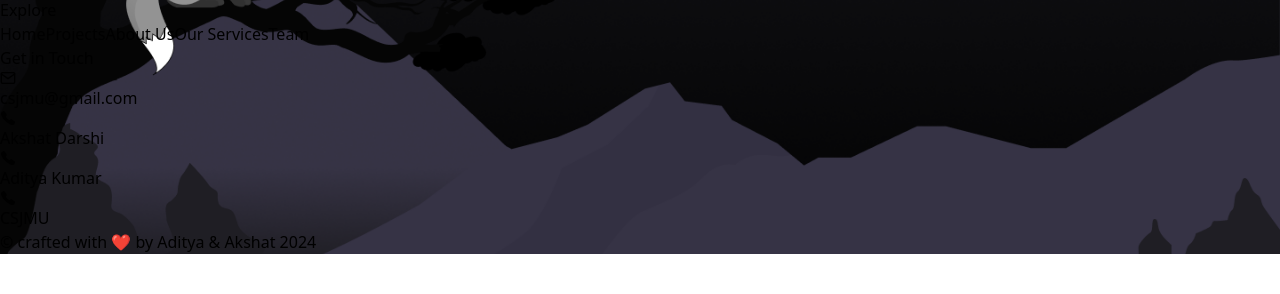
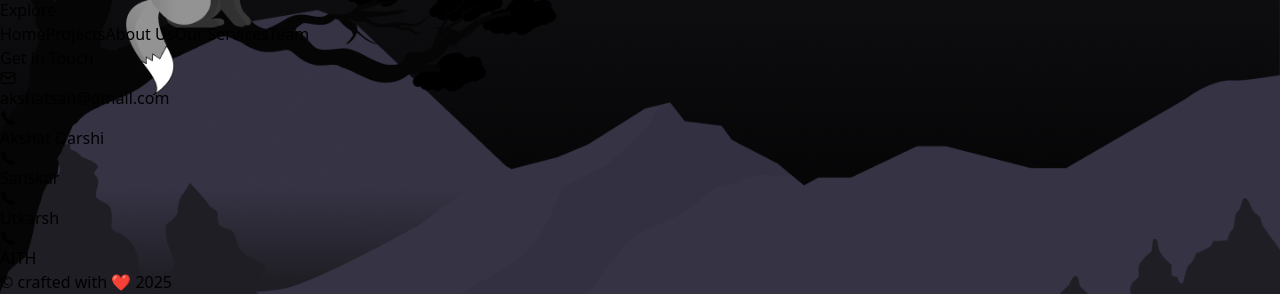
Before and after one commit to milliondreamsblog/UIETZILLA, a React (Vite) app: page / in a window 1280 px wide. Shown: the part 7899-8193 px from the top of the page. Before the commit the page ends 8153 px from the top, so only its background shows below. Built offline with nearby package versions, Linux system fonts and the light colour scheme.

Commit message:
Footer page changed

```diff
--- a/src/components/Footer.jsx
+++ b/src/components/Footer.jsx
@@ -42,7 +42,7 @@ function Footer() {
                                         <path d="M4 4h16c1.1 0 2 .9 2 2v12c0 1.1-.9 2-2 2H4c-1.1 0-2-.9-2-2V6c0-1.1.9-2 2-2z"></path>
                                         <polyline points="22,6 12,13 2,6"></polyline>
                                     </svg>
-                                    csjmu@gmail.com
+                                    akshatsan@gmail.com
                                 </a>
                                 <a rel="noopener noreferrer" href="tel:9767246968" className="mt-2 cursor-pointer flex items-center">
                                     <svg stroke="currentColor" fill="currentColor" strokeWidth="0" viewBox="0 0 512 512" className="text-green-500 mr-2" height="1em" width="1em" xmlns="http://www.w3.org/2000/svg">
@@ -54,18 +54,24 @@ function Footer() {
                                     <svg stroke="currentColor" fill="currentColor" strokeWidth="0" viewBox="0 0 512 512" className="text-green-500 mr-2" height="1em" width="1em" xmlns="http://www.w3.org/2000/svg">
                                         <path d="M391 480c-19.52 0-46.94-7.06-88-30-49.93-28-88.55-53.85-138.21-103.38C116.91 298.77 93.61 267.79 61 208.45c-36.84-67-30.56-102.12-23.54-117.13C45.82 73.38 58.16 62.65 74.11 52a176.3 176.3 0 0128.64-15.2c1-.43 1.93-.84 2.76-1.21 4.95-2.23 12.45-5.6 21.95-2 6.34 2.38 12 7.25 20.86 16 18.17 17.92 43 57.83 52.16 77.43 6.15 13.21 10.22 21.93 10.23 31.71 0 11.45-5.76 20.28-12.75 29.81-1.31 1.79-2.61 3.5-3.87 5.16-7.61 10-9.28 12.89-8.18 18.05 2.23 10.37 18.86 41.24 46.19 68.51s57.31 42.85 67.72 45.07c5.38 1.15 8.33-.59 18.65-8.47 1.48-1.13 3-2.3 4.59-3.47 10.66-7.93 19.08-13.54 30.26-13.54h.06c9.73 0 18.06 4.22 31.86 11.18 18 9.08 59.11 33.59 77.14 51.78 8.77 8.84 13.66 14.48 16.05 20.81 3.6 9.53.21 17-2 22-.37.83-.78 1.74-1.21 2.75a176.49 176.49 0 01-15.29 28.58c-10.63 15.9-21.4 28.21-39.38 36.58A67.42 67.42 0 01391 480z"></path>
                                     </svg>
-                                    Aditya Kumar
+                                    Sanskar
+                                </a>
+                                <a rel="noopener noreferrer" href="tel:9653317382" className="mt-2 cursor-pointer flex items-center">
+                                    <svg stroke="currentColor" fill="currentColor" strokeWidth="0" viewBox="0 0 512 512" className="text-green-500 mr-2" height="1em" width="1em" xmlns="http://www.w3.org/2000/svg">
+                                        <path d="M391 480c-19.52 0-46.94-7.06-88-30-49.93-28-88.55-53.85-138.21-103.38C116.91 298.77 93.61 267.79 61 208.45c-36.84-67-30.56-102.12-23.54-117.13C45.82 73.38 58.16 62.65 74.11 52a176.3 176.3 0 0128.64-15.2c1-.43 1.93-.84 2.76-1.21 4.95-2.23 12.45-5.6 21.95-2 6.34 2.38 12 7.25 20.86 16 18.17 17.92 43 57.83 52.16 77.43 6.15 13.21 10.22 21.93 10.23 31.71 0 11.45-5.76 20.28-12.75 29.81-1.31 1.79-2.61 3.5-3.87 5.16-7.61 10-9.28 12.89-8.18 18.05 2.23 10.37 18.86 41.24 46.19 68.51s57.31 42.85 67.72 45.07c5.38 1.15 8.33-.59 18.65-8.47 1.48-1.13 3-2.3 4.59-3.47 10.66-7.93 19.08-13.54 30.26-13.54h.06c9.73 0 18.06 4.22 31.86 11.18 18 9.08 59.11 33.59 77.14 51.78 8.77 8.84 13.66 14.48 16.05 20.81 3.6 9.53.21 17-2 22-.37.83-.78 1.74-1.21 2.75a176.49 176.49 0 01-15.29 28.58c-10.63 15.9-21.4 28.21-39.38 36.58A67.42 67.42 0 01391 480z"></path>
+                                    </svg>
+                                    Utkarsh
                                 </a>
                                 <a rel="noopener noreferrer" href="https://what.sapp.link/kzilla-24" className="mt-2 cursor-pointer flex items-center">
                                     <svg stroke="currentColor" fill="currentColor" strokeWidth="0" viewBox="0 0 512 512" className="text-green-500 mr-2" height="1em" width="1em" xmlns="http://www.w3.org/2000/svg">
                                         <path d="M391 480c-19.52 0-46.94-7.06-88-30-49.93-28-88.55-53.85-138.21-103.38C116.91 298.77 93.61 267.79 61 208.45c-36.84-67-30.56-102.12-23.54-117.13C45.82 73.38 58.16 62.65 74.11 52a176.3 176.3 0 0128.64-15.2c1-.43 1.93-.84 2.76-1.21 4.95-2.23 12.45-5.6 21.95-2 6.34 2.38 12 7.25 20.86 16 18.17 17.92 43 57.83 52.16 77.43 6.15 13.21 10.22 21.93 10.23 31.71 0 11.45-5.76 20.28-12.75 29.81-1.31 1.79-2.61 3.5-3.87 5.16-7.61 10-9.28 12.89-8.18 18.05 2.23 10.37 18.86 41.24 46.19 68.51s57.31 42.85 67.72 45.07c5.38 1.15 8.33-.59 18.65-8.47 1.48-1.13 3-2.3 4.59-3.47 10.66-7.93 19.08-13.54 30.26-13.54h.06c9.73 0 18.06 4.22 31.86 11.18 18 9.08 59.11 33.59 77.14 51.78 8.77 8.84 13.66 14.48 16.05 20.81 3.6 9.53.21 17-2 22-.37.83-.78 1.74-1.21 2.75a176.49 176.49 0 01-15.29 28.58c-10.63 15.9-21.4 28.21-39.38 36.58A67.42 67.42 0 01391 480z"></path>
                                     </svg>
-                                    CSJMU
+                                    AITH
                                 </a>
                             </div>
                         </div>
                     </div>
-                    <h1 className="text-center text-white mt-16 text-sm md:mt-auto pb-5">© crafted with ❤️ by Aditya & Akshat 2024</h1>
+                    <h1 className="text-center text-white mt-16 text-sm md:mt-auto pb-5">© crafted with ❤️ 2025</h1>
                 </div>
             </footer>
         </AnimateWrapper>
```
